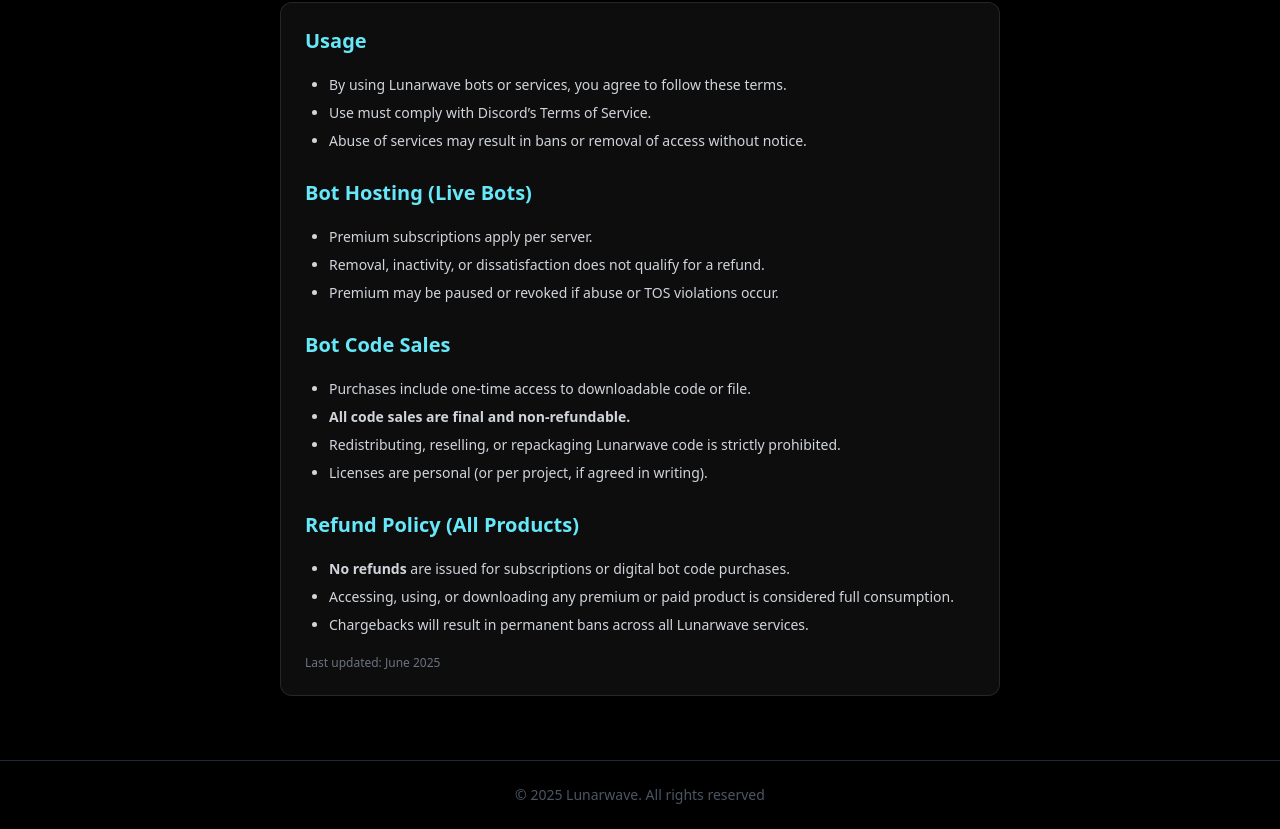
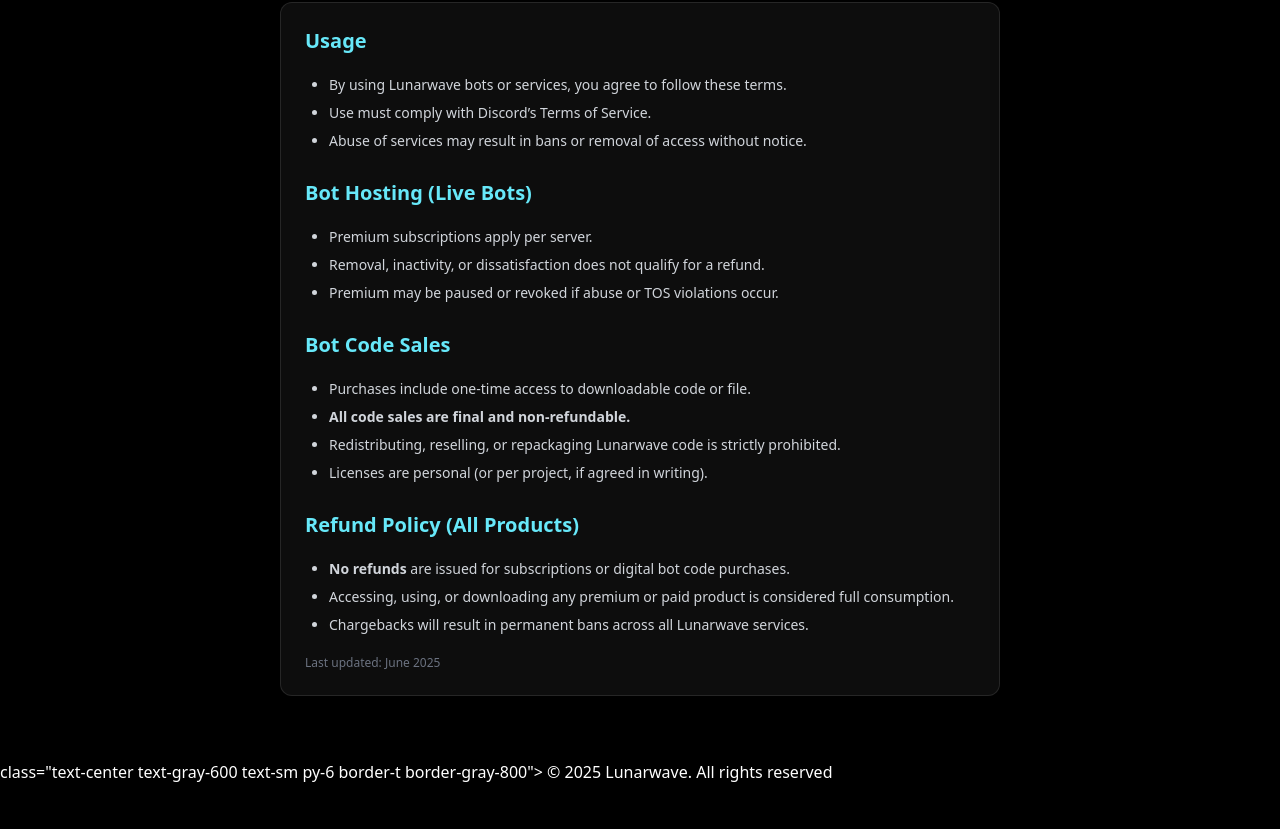
Before and after one commit to aspect0093/aspect0093.github.io, a plain HTML site: page terms.html in a window 1280 px wide. Shown: the part 170-999 px from the top of the page. After the commit the page ends 954 px from the top, so only its background shows below. Drawn offline with nearby package versions, Linux system fonts and the light colour scheme.

Commit message:
Update terms.html

```diff
--- a/terms.html
+++ b/terms.html
@@ -78,7 +78,7 @@
   </section>
 
   <!-- Footer -->
-  <footer class="text-center text-gray-600 text-sm py-6 border-t border-gray-800">
+  <footer> class="text-center text-gray-600 text-sm py-6 border-t border-gray-800">
     © 2025 Lunarwave. All rights reserved
   </footer>
 
```
